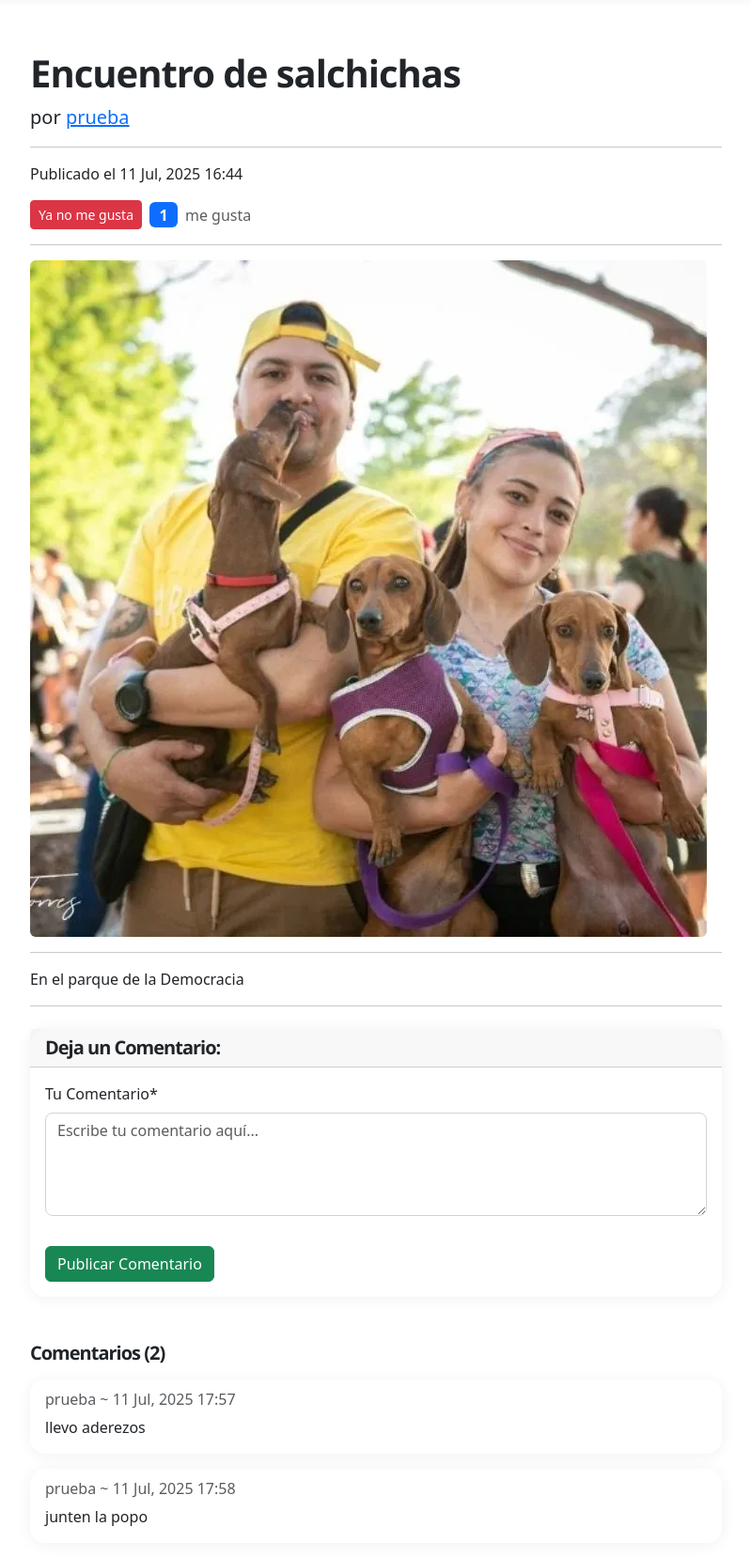
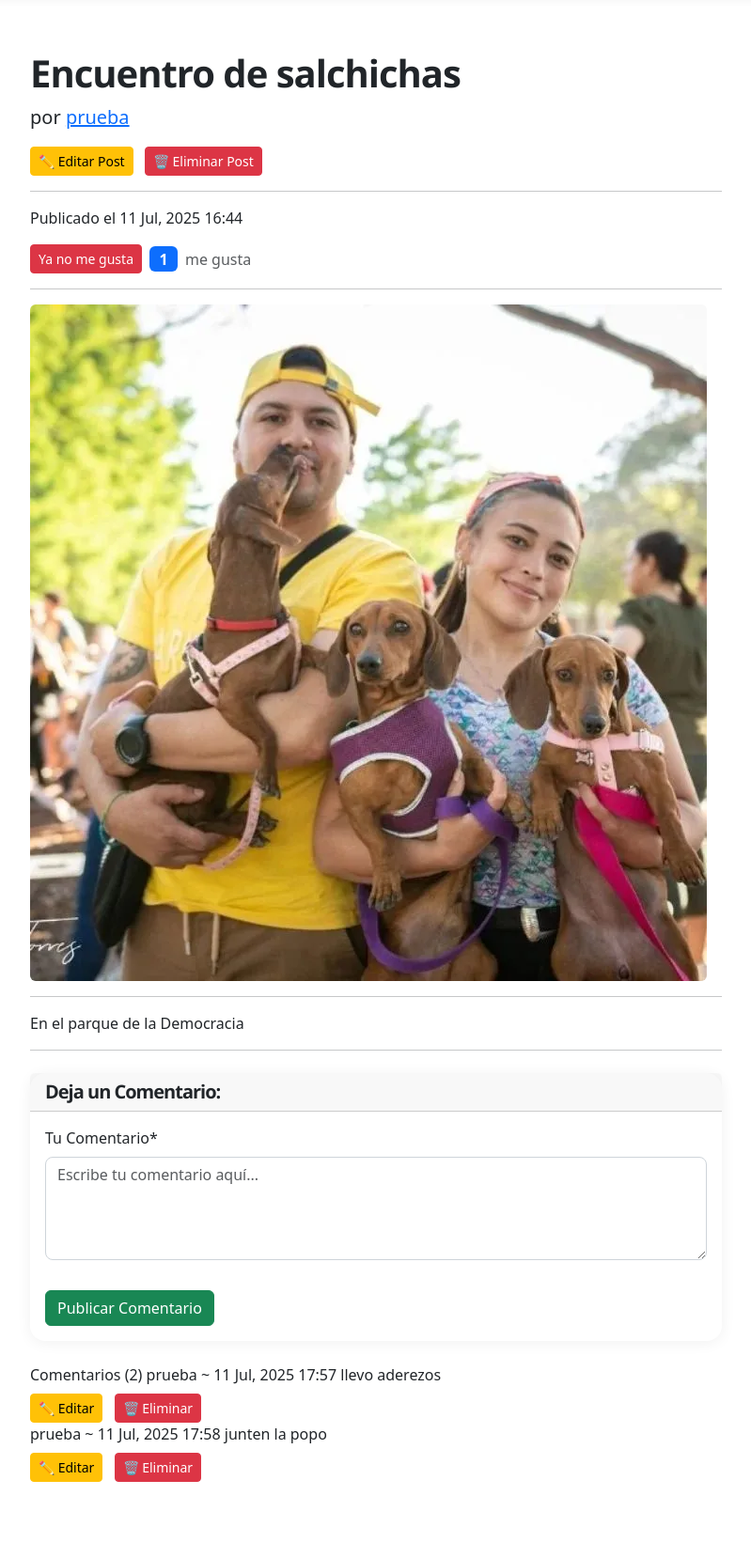
Before and after one commit to DaroNelson/DjangoBlogHuellita, a Django app: page /post/3/ in a window 1280 px wide. Shown: the part 64-1722 px from the top of the page at 94% size, without its empty margins (240-1039 px from the left). After the commit the page ends 1641 px from the top, so only its background shows below. Run offline with Django 5.2, Linux system fonts and the light colour scheme; a user stored in the database is signed in; data comes from the database, SQL or seed files in the repository; both versions use the stored data as it was after the commit; some libraries are stand-ins or nearby versions.

Commit message:
ya se pueden editar y eliminar comentarios

```diff
--- a/blog/templates/blog/post_detail.html
+++ b/blog/templates/blog/post_detail.html
@@ -11,6 +11,14 @@
             <p class="lead">
                 por <a href="#">{{ post.autor.username }}</a>
             </p>
+
+            {# Opciones de Editar/Eliminar para el autor o el admin #}
+            {% if user.is_authenticated and user == post.autor or user.is_superuser %}
+                <div class="mb-3">
+                    <a href="{% url 'post_update' post.pk %}" class="btn btn-sm btn-warning me-2">✏️ Editar Post</a>
+                    <a href="{% url 'post_delete' post.pk %}" class="btn btn-sm btn-danger">🗑️ Eliminar Post</a>
+                </div>
+            {% endif %}
             <hr>
             <p>Publicado el {{ post.fecha_publicacion|date:"d M, Y H:i" }}</p>
 
@@ -99,24 +107,46 @@
             </div>
 
             {# Lista de Comentarios Existentes #}
-            <h5 class="mt-5 mb-3">Comentarios ({{ post.comentarios.count }})</h5>
-            {% if post.comentarios.exists %}
-                <div id="comments-section">
-                    {# Ordenar por fecha_creacion si no está ya ordenado en el modelo Comentario Meta class #}
-                    {% for comentario in post.comentarios.all|dictsort:"fecha_creacion" %}
-                        <div class="card mb-3">
-                            <div class="card-body">
-                                <h6 class="card-subtitle mb-2 text-muted">
-                                    {{ comentario.autor.username }} ~ {{ comentario.fecha_creacion|date:"d M, Y H:i" }}
-                                </h6>
-                                <p class="card-text">{{ comentario.contenido|linebreaksbr }}</p>
+                    Comentarios ({{ post.comentarios.count }})
+                    {% if post.comentarios.exists %}
+
+                        {% for comentario in post.comentarios.all %}
+
+
+
+
+
+                                {{ comentario.autor.username }} ~ {{ comentario.fecha_creacion|date:"d M, Y H:i" }}
+
+                            {{ comentario.contenido|linebreaksbr }}
+
+
+                        {# Botones de Editar y Eliminar #}
+
+                        {% if user.is_authenticated and user == comentario.autor or user.is_superuser %}
+                            <div class="mt-2">
+                                <a href="{% url 'comentario_edit' comentario.pk %}" class="btn btn-sm btn-warning me-2">
+                                    ✏️ Editar
+                                </a>
+                                <a href="{% url 'comentario_delete' comentario.pk %}" class="btn btn-sm btn-danger">
+                                    🗑️ Eliminar
+                                </a>
                             </div>
-                        </div>
+                        {% endif %}
+
+
+
                     {% endfor %}
-                </div>
-            {% else %}
-                <p class="text-muted">Aún no hay comentarios. ¡Sé el primero en comentar!</p>
-            {% endif %}
+
+                {% else %}
+                Aún no hay comentarios. ¡Sé el primero en comentar!
+                {% endif %}
+
+
+
+
+
+
 
         </div>
     </div>
--- a/blog/urls.py
+++ b/blog/urls.py
@@ -2,7 +2,7 @@
 from django.urls import path
 from .views import (
     PostListView, PostDetailView, PostCreateView,
-    PostUpdateView, PostDeleteView, RegisterView, add_comment, about_view, contact_view, donations_view, CategoryOverviewView, like_post
+    PostUpdateView, PostDeleteView, RegisterView, add_comment, about_view, contact_view, donations_view, CategoryOverviewView, like_post, ComentarioUpdateView, ComentarioDeleteView
 )
 from django.contrib.auth import views as auth_views # Vistas de autenticación de Django
 
@@ -18,7 +18,8 @@ urlpatterns = [
     path('donaciones/', donations_view, name= 'donations'),
     path('categorias/', CategoryOverviewView.as_view(), name='category_overview'), # ¡Esta será la nueva página de inicio!
     path('post/<int:pk>/like/', like_post, name='like_post'),
-
+    path('comentario/<int:pk>/editar/', ComentarioUpdateView.as_view(), name='comentario_edit'),
+    path('comentario/<int:pk>/eliminar/', ComentarioDeleteView.as_view(), name='comentario_delete'),
 
     # URLs de autenticación de Django
     path('login/', auth_views.LoginView.as_view(template_name='registration/login.html'), name='login'),
--- a/blog/views.py
+++ b/blog/views.py
@@ -3,7 +3,7 @@ from django.shortcuts import render, get_object_or_404, redirect
 from django.views.generic import ListView, DetailView, CreateView, UpdateView, DeleteView, View
 from .models import Post, Categoria, Comentario, Like
 from django.contrib.auth.mixins import LoginRequiredMixin, UserPassesTestMixin
-from django.urls import reverse_lazy
+from django.urls import reverse_lazy, reverse
 from django.contrib.auth.forms import UserCreationForm
 from django.contrib import messages # Para mostrar mensajes al usuario
 from django.core.mail import send_mail # Importar para enviar correos
@@ -141,9 +141,9 @@ class PostUpdateView(LoginRequiredMixin, UserPassesTestMixin, UpdateView): # Req
         messages.success(self.request, '¡Tu post ha sido actualizado exitosamente!')
         return super().form_valid(form)
 
-    def test_func(self): # Solo permite al autor del post editarlo
+    def test_func(self): # Permite al autor del post o al superusuario editarlo
         post = self.get_object()
-        return self.request.user == post.autor
+        return self.request.user == post.autor or self.request.user.is_superuser
 
     # def get_context_data(self, **kwargs):
     #     context = super().get_context_data(**kwargs)
@@ -392,5 +392,43 @@ def add_comment(request, pk):
     else: # Si la petición es GET a /post/<pk>/comment/, redirigimos al detalle del post
         return redirect('post_detail', pk=post.pk)
 
+# Vista para editar comentarios
+class ComentarioUpdateView(LoginRequiredMixin, UserPassesTestMixin, UpdateView):
+    model = Comentario
+    form_class = ComentarioForm
+    template_name = 'blog/comentario_edit.html'
+    context_object_name = 'comentario'
+
+    def get_success_url(self):
+        # Redirige de vuelta al post después de editar
+        return reverse('post_detail', kwargs={'pk': self.object.post.pk})
+
+    def test_func(self):
+        # Solo permite editar al autor del comentario o al admin
+        comentario = self.get_object()
+        return self.request.user == comentario.autor or self.request.user.is_superuser
+
+    def form_valid(self, form):
+        messages.success(self.request, '¡Comentario actualizado exitosamente!')
+        return super().form_valid(form)
+
+# Vista para eliminar comentarios
+class ComentarioDeleteView(LoginRequiredMixin, UserPassesTestMixin, DeleteView):
+    model = Comentario
+    template_name = 'blog/comentario_confirm_delete.html'
+    context_object_name = 'comentario'
+
+    def get_success_url(self):
+        # Redirige de vuelta al post después de eliminar
+        return reverse('post_detail', kwargs={'pk': self.object.post.pk})
+
+    def test_func(self):
+        # Solo permite eliminar al autor del comentario o al admin
+        comentario = self.get_object()
+        return self.request.user == comentario.autor or self.request.user.is_superuser
+
+    def delete(self, request, *args, **kwargs):
+        messages.success(self.request, '¡Comentario eliminado exitosamente!')
+        return super().delete(request, *args, **kwargs)
 
 # Create your views here.
```
Also changed, not shown: blog/templates/blog/comentario_confirm_delete.html (added, +23 -0 lines), blog/templates/blog/comentario_edit.html (added, +24 -0 lines), db.sqlite3.
